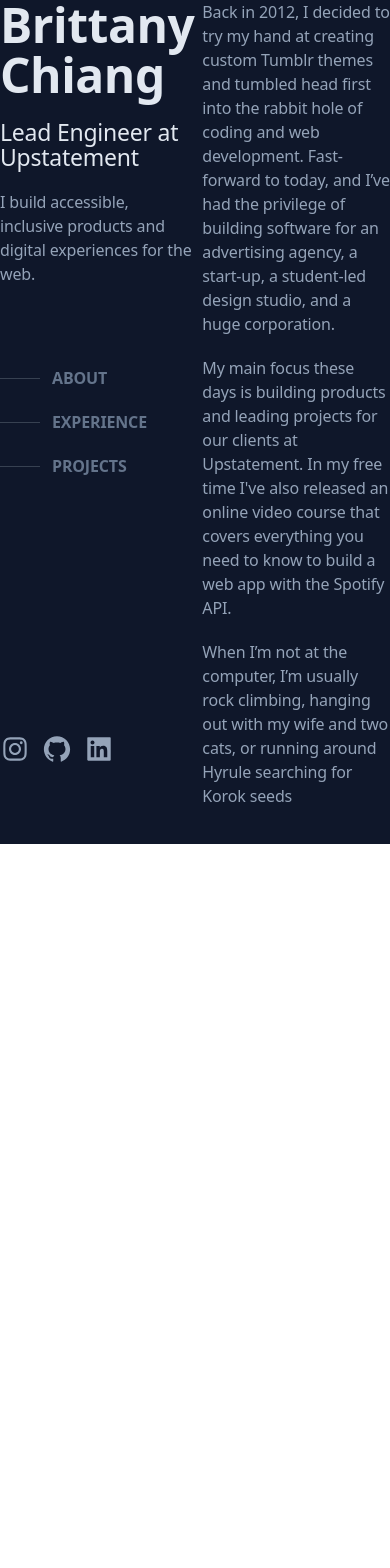
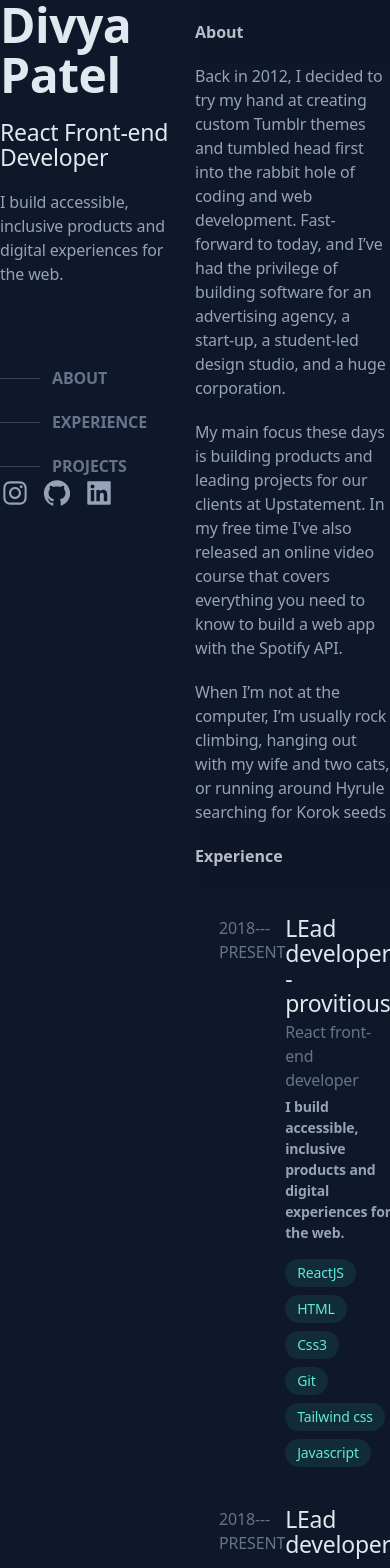
Before and after one commit to Divyapatel417/new-portfolio, a React (Create React App) app: page / in a window 390 px wide. Shown: the top 1568 px of the page. Before the commit the page ends 844 px from the top, so only its background shows below. Built offline with nearby package versions, Linux system fonts and the light colour scheme.

Commit message:
responsive

```diff
--- a/src/App.js
+++ b/src/App.js
@@ -13,38 +13,50 @@ function App() {
 
   return (
     <div className=" font-sans bg-darkblue">
-      <div className=" lg:px-48 sm:px-16 h-screen flex lg:flex-row sm:flex-col gap-2">
-        <div className=" lg:pt-20 sm:pt-20 flex flex-col w-1/2 sm:w-full justify-between pb-20">
+      <div className=" lg:px-48 sm:px-6 lg:h-screen flex lg:flex-row sm:flex-col gap-2 sm:overflow-scroll sm:h-screen no-scrollbar">
+        <div className=" lg:pt-20 sm:pt-20 flex flex-col w-1/2 sm:w-full lg:justify-between sm:justify-normal pb-20">
           <div>
+
             <Introduction></Introduction>
 
-            <div className="mt-20">
+            <div className="sm:hidden lg:block mt-20">
               <Routing changepos={changepos}></Routing>
             </div>
           </div>
-          <div>
+          <div className="sm:pt-6">
             <Links></Links>
           </div>
         </div>
         <div
           id="content"
-          className="scroll-smooth  flex flex-col w-1/2 sm:w-full h-full overflow-scroll no-scrollbar"
+          className="lg:scroll-smooth  flex flex-col w-1/2 sm:w-full lg:h-full lg:overflow-scroll no-scrollbar"
         >
-          <div id="about" className="lg:pt-20 sm:pt-20">
+          <div id="about" className="lg:pt-20 sm:pt-6">
+          <div className="lg:hidden flex items-center  sticky top-0 text-brighttext  bg-darkblue h-16 font-bold opacity-80    ">About</div>
             <About></About>
           </div>
-          <div id="experience" className="experience pt-24 ">
+          <div id="experience" className="experience lg:pt-24 sm:pt-12 ">
+          <div className="lg:hidden flex items-center  sticky top-0 text-brighttext  bg-darkblue h-16 font-bold opacity-80   align-middle "><span>Experience</span></div>
             <Experience></Experience>
             <Experience></Experience>
             <Experience></Experience>
           </div>
-          <div id="projects" className="projects pt-24 ">
+
+          <div id="projects" className="projects pt-24 sm:pt-12 ">
+          <div className="lg:hidden flex items-center sticky top-0 text-brighttext  bg-darkblue h-16 font-bold opacity-80 align-middle "><span>Projects</span></div>
             <Projects></Projects>
             <Projects></Projects>
             <Projects></Projects>
             <Projects></Projects>
           </div>
+          <div className="pt-24 sm:pt-12 pb-20">
+              <p className="text-base text-darkertext ">
+              Loosely designed in Figma and coded in Visual Studio Code by yours truly. Built with React.js and Tailwind CSS, deployed with Vercel. All text is set in the Inter typeface.
+              </p>
+
+    </div>
         </div>
+
       </div>
     </div>
   );
--- a/src/components/Experience.js
+++ b/src/components/Experience.js
@@ -2,18 +2,18 @@ import React from "react";
 
 const Experience = () => {
   return (
-    <div className="p-3 mt-4 flex flex-row  group hover:drop-shadow-md hover:bg-slate-800/50">
-      <div className="mr-6 ml-3">
+    <div className="p-3 mt-4 sm:mt-7 sm:p-1 flex lg:flex-row sm:flex-col  group hover:drop-shadow-md hover:bg-slate-800/50">
+      <div className="lg:mr-6 lg:w-1/3 sm:w-2/3 sm:pr-2 sm:ml-0 ml-3">
         <p className="text-base text-darkertext">2018---PRESENT</p>
       </div>
-      <div className=" w-80">
+      <div className=" lg:w-80 sm:w-full sm:mt-2 lg:mt-0">
         <p className="text-lg group-hover:text-greentext text-brighttext ">
           LEad developer - provitious
         </p>
         <p className=" mt-1 text-base text-darkertext">
           React front-end developer
         </p>
-        <p className="  mt-1  text-sm text-darktext max-w-sm">
+        <p className="  mt-1  text-sm text-darktext ">
           I build accessible, inclusive products and digital experiences for the
           web.
         </p>
--- a/src/components/Introduction.js
+++ b/src/components/Introduction.js
@@ -1,8 +1,8 @@
 const Introduction = () => {
   return (
     <div className="flex-row grid gap-y-5 ">
-      <p className="text-xl text-brighttext ">Brittany Chiang</p>
-      <p className="text-lg text-brighttext">Lead Engineer at Upstatement</p>
+      <p className="text-xl text-brighttext ">Divya Patel</p>
+      <p className="text-lg text-brighttext">React Front-end Developer</p>
       <p className="text-base text-darktext max-w-sm">
         I build accessible, inclusive products and digital experiences for the
         web.
--- a/src/components/Projects.js
+++ b/src/components/Projects.js
@@ -2,16 +2,16 @@ import React from "react";
 import portfolio from "../assets/portfolio.png";
 const Projects = () => {
   return (
-    <div className="p-3 mt-4 flex flex-row max-w-xl group hover:drop-shadow-md hover:bg-slate-800/50">
-      <div className="mr-4">
+    <div className="p-3 mt-4 sm:mt-7 sm:p-1 flex lg:flex-row sm:flex-col  group hover:drop-shadow-md hover:bg-slate-800/50">
+      <div className="lg:mr-6 lg:w-1/3 sm:w-2/3 sm:pr-2 sm:ml-0 ml-3">
         <img alt="portfolio" src={portfolio} className="w-40 h-20"></img>
       </div>
-      <div className=" w-80">
-        <p className="text-lg group-hover:text-greentext text-brighttext ">
+      <div className="  lg:w-80 sm:w-full sm:mt-2 lg:mt-0">
+        <p className="sm:mt-3 text-lg group-hover:text-greentext text-brighttext ">
           Myportfolio
         </p>
 
-        <p className="  mt-1  text-sm text-darktext max-w-sm">
+        <p className=" sm:mt-2 mt-1  text-sm text-darktext ">
           Back in 2012, I decided to try my hand at creating custom Tumblr
           themes and tumbled head first into the rabbit hole of coding and web
           development. Fast-forward to today, and I’ve had the privilege of
--- a/src/components/Routing.js
+++ b/src/components/Routing.js
@@ -9,7 +9,6 @@ const Routing = (props) => {
       >
         <hr className=" w-10 transition-all ease-in-out delay-60 group-hover:w-24  group-hover:bg-gray-200 h-px  bg-gray-700 border-0 "></hr>
         <span className=" pl-3 text-base font-bold group-hover:text-brighttext text-darkertext ">
-          {" "}
           ABOUT
         </span>
       </div>
@@ -19,7 +18,6 @@ const Routing = (props) => {
       >
         <hr className=" w-10 transition-all ease-in-out delay-60 group-hover:w-24  group-hover:bg-gray-200 h-px  bg-gray-700 border-0 "></hr>
         <span className=" pl-3 text-base font-bold group-hover:text-brighttext text-darkertext ">
-          {" "}
           EXPERIENCE
         </span>
       </div>
@@ -29,7 +27,6 @@ const Routing = (props) => {
       >
         <hr className=" w-10 transition-all ease-in-out delay-60 group-hover:w-24  group-hover:bg-gray-200 h-px  bg-gray-700 border-0 "></hr>
         <span className=" pl-3 text-base font-bold group-hover:text-brighttext text-darkertext ">
-          {" "}
           PROJECTS
         </span>
       </div>
```
